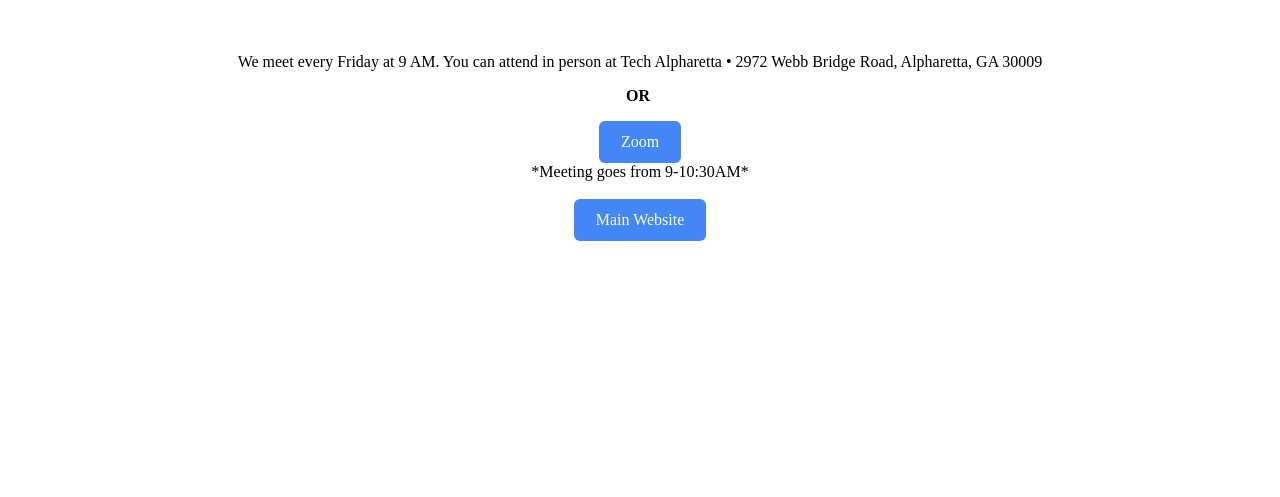
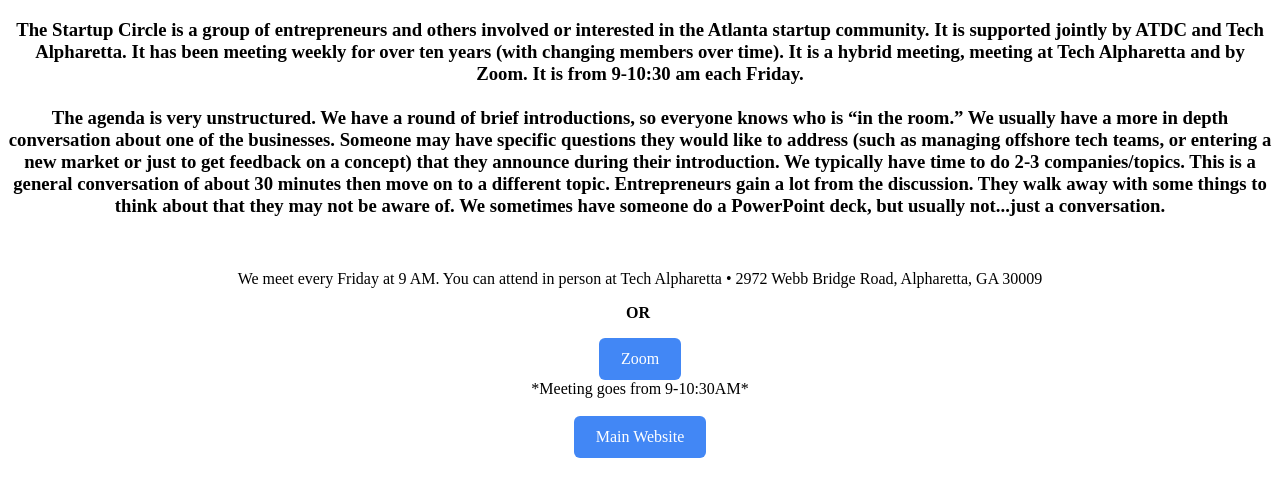
Before and after one commit to Jaycoder7/circle.teh, a plain HTML site: page index.html in a window 1280 px wide. Shown: the part 61-558 px from the top of the page. Drawn offline with Linux system fonts and the light colour scheme.

Commit message:
Update index.html

```diff
--- a/index.html
+++ b/index.html
@@ -5,7 +5,7 @@
     <link rel="shortcut icon" type="image/jpg" href="img/favicon.ico"/>
 
     <center><h1> The Start-Up Circle</h1></center>
-
+    <center><h3> The Startup Circle is a group of entrepreneurs and others involved or interested in the Atlanta startup community. It is supported jointly by ATDC and Tech Alpharetta. It has been meeting weekly for over ten years (with changing members over time). It is a hybrid meeting, meeting at Tech Alpharetta and by Zoom. It is from 9-10:30 am each Friday. <br> <br>The agenda is very unstructured. We have a round of brief introductions, so everyone knows who is “in the room.” We usually have a more in depth conversation about one of the businesses. Someone may have specific questions they would like to address (such as managing offshore tech teams, or entering a new market or just to get feedback on a concept) that they announce during their introduction. We typically have time to do 2-3 companies/topics. This is a general conversation of about 30 minutes then move on to a different topic. Entrepreneurs gain a lot from the discussion. They walk away with some things to think about that they may not be aware of. We sometimes have someone do a PowerPoint deck, but usually not...just a conversation.</h3></center>
     <div data-ux="FeaturedText" alignment="center" data-aid="CONTENT_WELCOME_DESCRIPTION_RENDERED" data-typography="BodyAlpha" class="x-el c1-1 c1-2 c1-1s c1-1t c1-4x c1-26 c1-t c1-6u c1-6v c1-6w c1-6x c1-6y c1-6z c1-70 c1-71 c1-72 c1-73 c1-74 c1-75 c1-76 c1-77 c1-78 c1-79 c1-7a c1-7b c1-7c c1-7d c1-7e c1-7f c1-7g c1-7h c1-7i c1-7j c1-7k c1-7l c1-68 c1-b c1-4s c1-c c1-2k c1-7m c1-7n c1-7o c1-d c1-e c1-f c1-g x-rt"><p style="margin:10"><span>&nbsp;</span></p><p style="margin:0"><center>We meet every Friday at 9 AM. You can attend in person at Tech Alpharetta • 2972 Webb Bridge Road, Alpharetta, GA 30009</center></p><p style="margin:0"><center><strong class="x-el x-el-span c1-1p c1-1q c1-b c1-7p c1-4d c1-5z c1-7q">OR</strong>&nbsp;</center></p></div>
 
 
```
